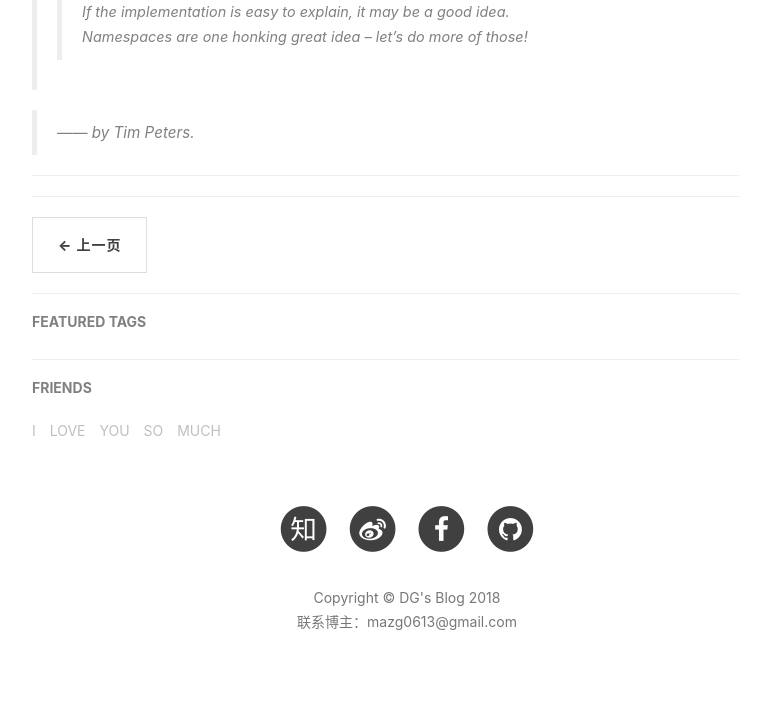
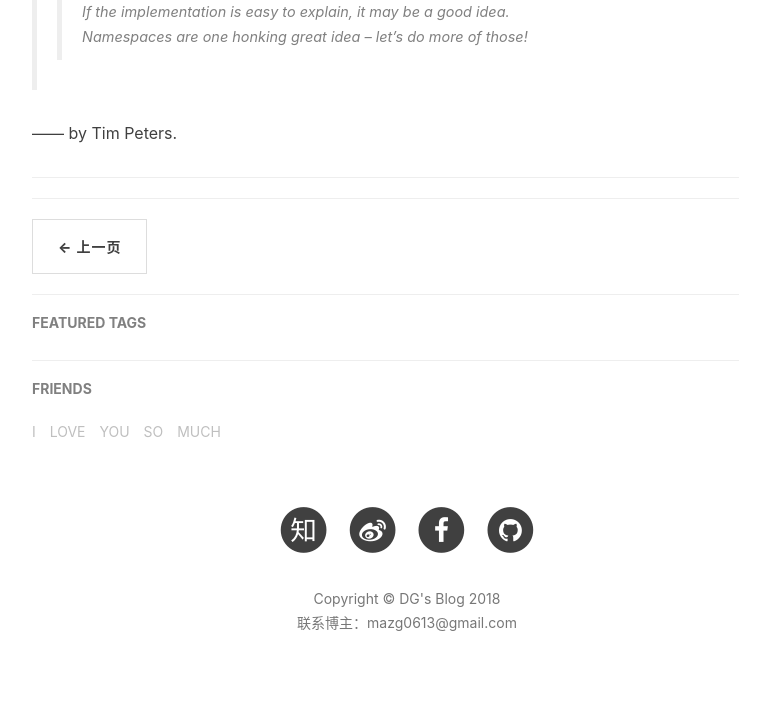
Before and after one commit to DGmzg/DGmzg.github.io, a Jekyll site: the page built from _posts/2018-3-27-python学习笔记01-什么是python.md, in a window 1280 px wide. Shown: the part 2532-3252 px from the top of the page, without its empty margins (233-1003 px from the left). Built offline with Jekyll 4.4.1, drawn with Linux system fonts in a browser that asks for light colours; nearby versions of some CDN libraries; comment, search, counter and statistics services are not loaded.

```diff
--- a/_posts/2018-3-27-python学习笔记01-什么是python.md
+++ b/_posts/2018-3-27-python学习笔记01-什么是python.md
@@ -37,6 +37,7 @@ python的应用范围广泛，其各个岗位薪资也毫不逊色其他编程
 &ensp;&ensp;&ensp;&ensp;python程序员中有一句话叫做“人生苦短，我学python”恰恰说明了python易学易懂的特性，很多黑python的人说python简单，在我看来这不是
 缺点，而是最大的有点，正如[python之禅](#zen"The Zen of Python")所言，大道至简，最简才是最优。比如所有编程学习者入门要做的第一件事：输出"hello,world"
 python的代码简单明了，代码如下：
+
 >    print("hello,world")
 
 就是这么直接，就是这么任性~
@@ -77,6 +78,6 @@ If the implementation is hard to explain, it's a bad idea.<br>
 If the implementation is easy to explain, it may be a good idea.<br>
 Namespaces are one honking great idea -- let's do more of those!<br>
 
->    —— by Tim Peters.<br>
+—— by Tim Peters.<br>
 
 ---
```
